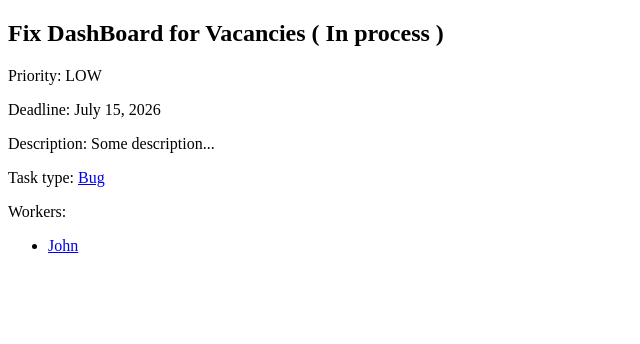
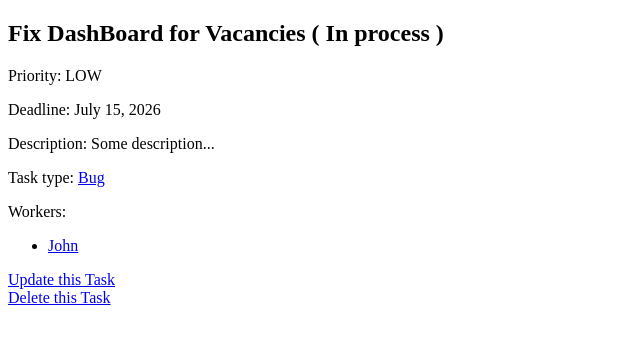
Before and after one commit to SSSSSADO/it-company-task-manager, a Django app: page /tasks/1 in a window 1280 px wide. Shown: the top 344 px of the page, without its empty margins (0-640 px from the left). Run offline with Django 5.2, Linux system fonts and the light colour scheme; data comes from the database, SQL or seed files in the repository; both versions use the stored data as it was after the commit.

Commit message:
Created create/update/delete pages from Task model & link to it from task-list/task-detail pages

```diff
--- a/manager/urls.py
+++ b/manager/urls.py
@@ -12,6 +12,21 @@ urlpatterns = [
         "tasks/<int:pk>",
         views.TaskDetailView.as_view(),
         name="task-detail"
+    ),
+    path(
+        "tasks/create/",
+        views.TaskCreateView.as_view(),
+        name="task-create"
+    ),
+    path(
+        "tasks/<int:pk>/update/",
+        views.TaskUpdateView.as_view(),
+        name="task-update"
+    ),
+    path(
+        "tasks/<int:pk>/delete/",
+        views.TaskDeleteView.as_view(),
+        name="task-delete"
     ),
     # Worker paths
     path("workers/", views.WorkerListView.as_view(), name="worker-list"),
--- a/manager/views.py
+++ b/manager/views.py
@@ -1,8 +1,10 @@
 from django.http import HttpRequest, HttpResponse
 from django.shortcuts import render
+from django.urls import reverse_lazy
 from django.views import generic
 
 from manager.models import Position, Worker, TaskType, Task
+from manager import forms
 
 
 def index(request: HttpRequest) -> HttpResponse:
@@ -23,6 +25,21 @@ class TaskListView(generic.ListView):
 
 class TaskDetailView(generic.DetailView):
     model = Task
+
+
+class TaskCreateView(generic.CreateView):
+    model = Task
+    form_class = forms.TaskForm
+
+
+class TaskUpdateView(generic.UpdateView):
+    model = Task
+    form_class = forms.TaskForm
+
+
+class TaskDeleteView(generic.DeleteView):
+    model = Task
+    success_url = reverse_lazy("manager:task-list")
 
 
 # Worker views
--- a/templates/manager/task_detail.html
+++ b/templates/manager/task_detail.html
@@ -32,4 +32,7 @@
   {% else %}
     Nobody is doing this task
   {% endif %}
+  <a href="{% url 'manager:task-update' pk=task.id %}">Update this Task</a>
+  <br>
+  <a href="{% url 'manager:task-delete' pk=task.id %}">Delete this Task</a>
 {% endblock %}
--- a/templates/manager/task_list.html
+++ b/templates/manager/task_list.html
@@ -5,6 +5,7 @@
 {% endblock %}
 
 {% block content %}
+  <a href="{% url 'manager:task-create' %}">Create new Task</a>
   {% if task_list %}
     <ul>
       {% for task in task_list %}
```
Also changed, not shown: templates/manager/task_confirm_delete.html (added, +15 -0 lines), templates/manager/task_form.html (added, +15 -0 lines), db.sqlite3.
